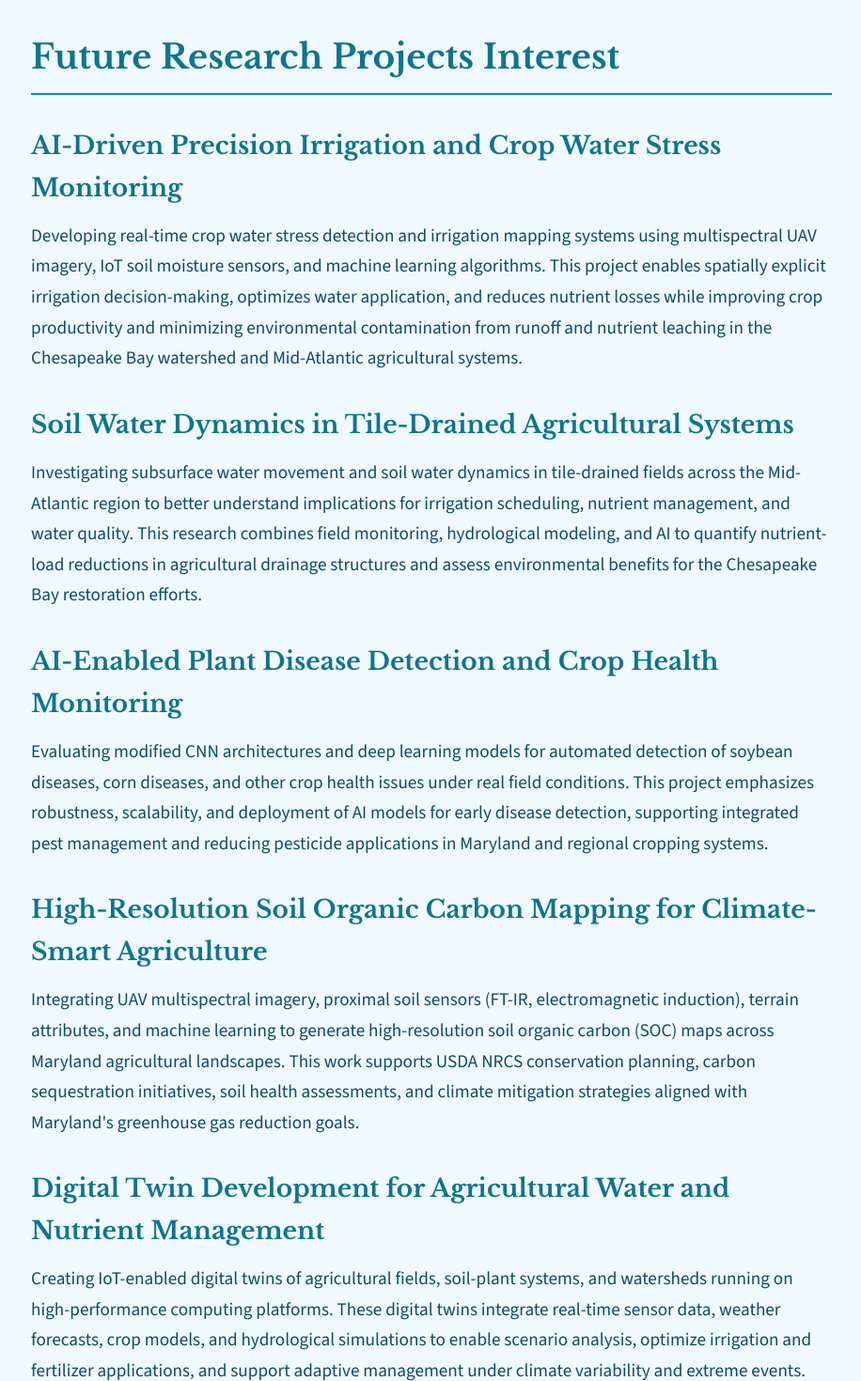
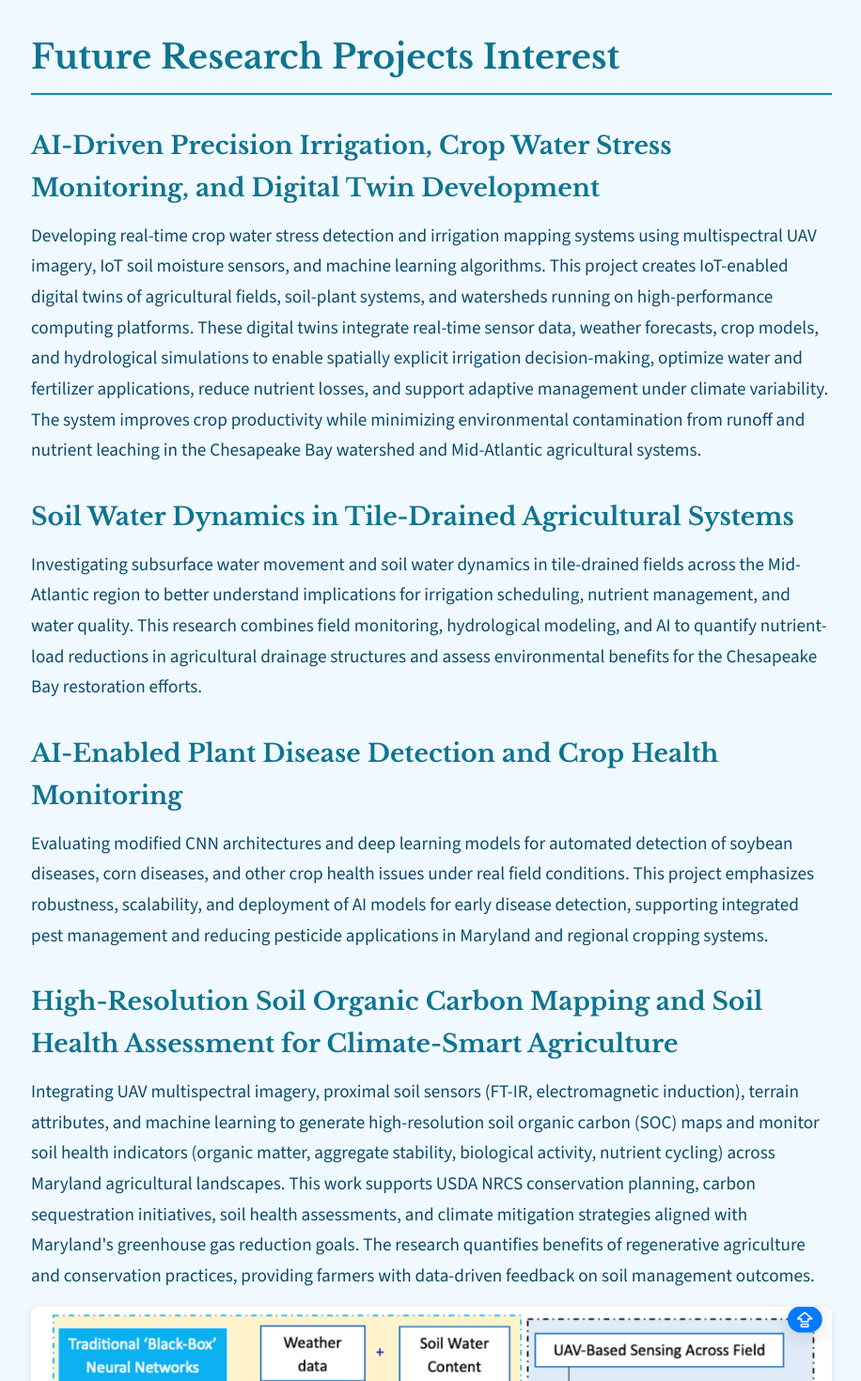
Before and after one commit to f2yapps/agrosensing-ai-lab, a React (Vite) app: page /project in a window 1280 px wide. Shown: the part 720-2190 px from the top of the page at 94% size, without its empty margins (181-1097 px from the left). Built offline with nearby package versions, Linux system fonts and the light colour scheme.

Commit message:
Describe your update

```diff
--- a/src/pages/Project.tsx
+++ b/src/pages/Project.tsx
@@ -3,8 +3,8 @@ export default function Project() {
     <>
       <h1 className="page-title">Future Research Projects Interest</h1>
 
-      <h2>AI-Driven Precision Irrigation and Crop Water Stress Monitoring</h2>
-      <p>Developing real-time crop water stress detection and irrigation mapping systems using multispectral UAV imagery, IoT soil moisture sensors, and machine learning algorithms. This project enables spatially explicit irrigation decision-making, optimizes water application, and reduces nutrient losses while improving crop productivity and minimizing environmental contamination from runoff and nutrient leaching in the Chesapeake Bay watershed and Mid-Atlantic agricultural systems.</p>
+      <h2>AI-Driven Precision Irrigation, Crop Water Stress Monitoring, and Digital Twin Development</h2>
+      <p>Developing real-time crop water stress detection and irrigation mapping systems using multispectral UAV imagery, IoT soil moisture sensors, and machine learning algorithms. This project creates IoT-enabled digital twins of agricultural fields, soil-plant systems, and watersheds running on high-performance computing platforms. These digital twins integrate real-time sensor data, weather forecasts, crop models, and hydrological simulations to enable spatially explicit irrigation decision-making, optimize water and fertilizer applications, reduce nutrient losses, and support adaptive management under climate variability. The system improves crop productivity while minimizing environmental contamination from runoff and nutrient leaching in the Chesapeake Bay watershed and Mid-Atlantic agricultural systems.</p>
 
       <h2>Soil Water Dynamics in Tile-Drained Agricultural Systems</h2>
       <p>Investigating subsurface water movement and soil water dynamics in tile-drained fields across the Mid-Atlantic region to better understand implications for irrigation scheduling, nutrient management, and water quality. This research combines field monitoring, hydrological modeling, and AI to quantify nutrient-load reductions in agricultural drainage structures and assess environmental benefits for the Chesapeake Bay restoration efforts.</p>
@@ -12,11 +12,8 @@ export default function Project() {
       <h2>AI-Enabled Plant Disease Detection and Crop Health Monitoring</h2>
       <p>Evaluating modified CNN architectures and deep learning models for automated detection of soybean diseases, corn diseases, and other crop health issues under real field conditions. This project emphasizes robustness, scalability, and deployment of AI models for early disease detection, supporting integrated pest management and reducing pesticide applications in Maryland and regional cropping systems.</p>
 
-      <h2>High-Resolution Soil Organic Carbon Mapping for Climate-Smart Agriculture</h2>
-      <p>Integrating UAV multispectral imagery, proximal soil sensors (FT-IR, electromagnetic induction), terrain attributes, and machine learning to generate high-resolution soil organic carbon (SOC) maps across Maryland agricultural landscapes. This work supports USDA NRCS conservation planning, carbon sequestration initiatives, soil health assessments, and climate mitigation strategies aligned with Maryland's greenhouse gas reduction goals.</p>
-
-      <h2>Digital Twin Development for Agricultural Water and Nutrient Management</h2>
-      <p>Creating IoT-enabled digital twins of agricultural fields, soil-plant systems, and watersheds running on high-performance computing platforms. These digital twins integrate real-time sensor data, weather forecasts, crop models, and hydrological simulations to enable scenario analysis, optimize irrigation and fertilizer applications, and support adaptive management under climate variability and extreme events.</p>
+      <h2>High-Resolution Soil Organic Carbon Mapping and Soil Health Assessment for Climate-Smart Agriculture</h2>
+      <p>Integrating UAV multispectral imagery, proximal soil sensors (FT-IR, electromagnetic induction), terrain attributes, and machine learning to generate high-resolution soil organic carbon (SOC) maps and monitor soil health indicators (organic matter, aggregate stability, biological activity, nutrient cycling) across Maryland agricultural landscapes. This work supports USDA NRCS conservation planning, carbon sequestration initiatives, soil health assessments, and climate mitigation strategies aligned with Maryland's greenhouse gas reduction goals. The research quantifies benefits of regenerative agriculture and conservation practices, providing farmers with data-driven feedback on soil management outcomes.</p>
 
       <figure className="project-figure">
         <img src="/images/News/diagram2.png" alt="Integrated AI Framework – data flow and components overview" width={900} />
@@ -44,13 +41,10 @@ export default function Project() {
         <img src="/images/News/diagram3.png" alt="Integrated AI Framework diagram" width={900} />
       </figure>
 
-      <h2>Soil Health Assessment and Regenerative Agriculture Monitoring</h2>
-      <p>Integrating remote sensing, proximal soil sensors, and machine learning to monitor soil health indicators (organic matter, aggregate stability, biological activity, nutrient cycling) across Maryland farms implementing regenerative practices. This research supports USDA NRCS soil health initiatives, quantifies benefits of conservation agriculture, and provides farmers with data-driven feedback on soil management outcomes.</p>
-
       <h2>Precision Nutrient Management for Specialty Crops</h2>
       <p>Optimizing nitrogen, phosphorus, and micronutrient management for Maryland specialty crops (vegetables, fruits, greenhouse production) using UAV multispectral imagery, plant tissue analysis, and machine learning. This project reduces fertilizer costs, minimizes nutrient losses, and improves crop quality and marketability for Maryland's high-value agricultural sectors.</p>
 
-      <h2>Global Mentorship Platform for Agricultural Capacity Building</h2>
+      <h2>Global Mentorship Platform for Academic Capacity Building</h2>
       <p>Expanding a volunteer-based digital platform that connects students and early-career professionals in developing countries with mentors in developed countries. This initiative facilitates knowledge transfer, career guidance, and capacity building in agriculture, natural resources, and engineering, supporting global food security and sustainable development goals.</p>
 
       <h2>Postdoctoral Research Associate<br />University of Maryland</h2>
```
